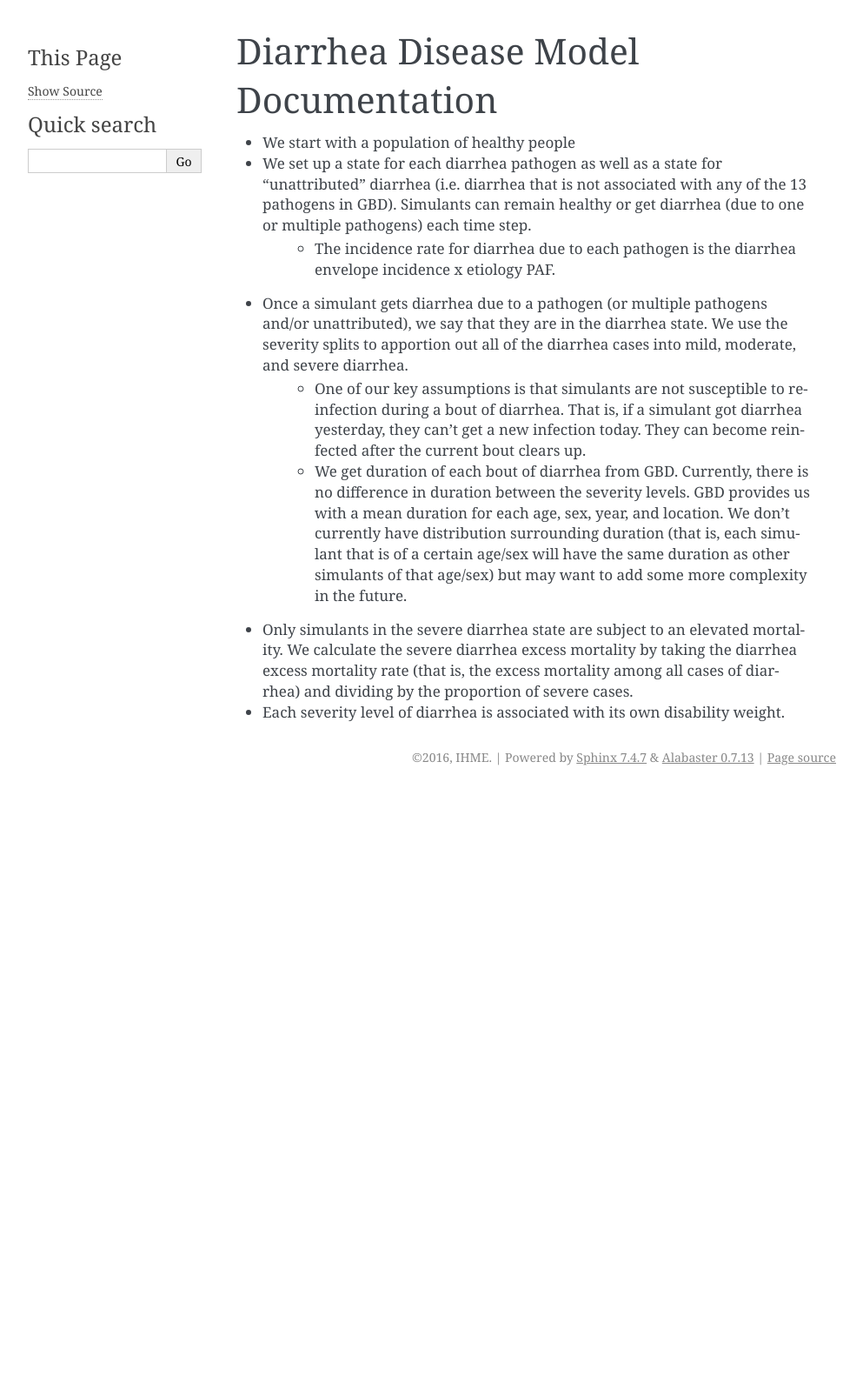
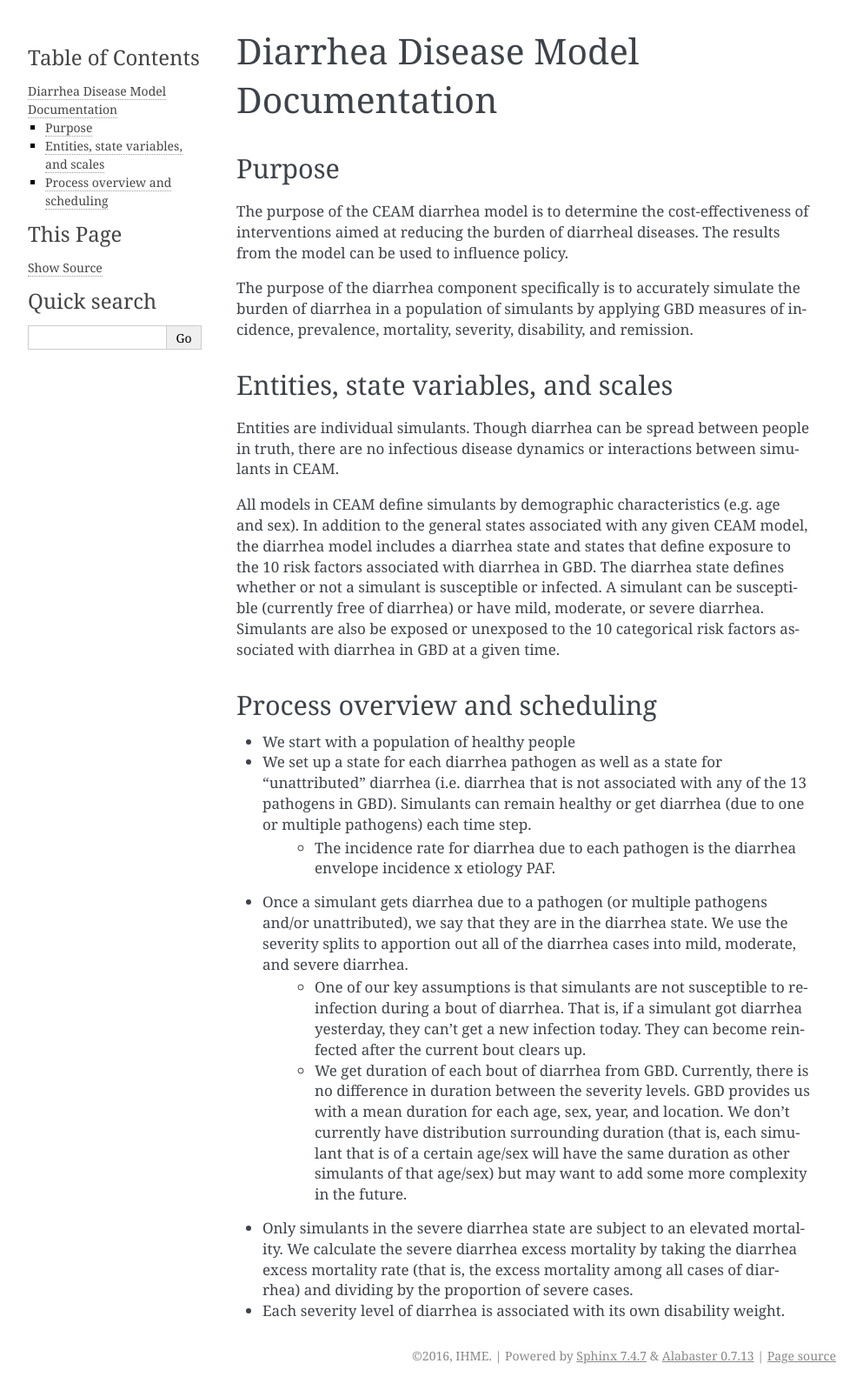
Before and after one commit to ihmeuw/vivarium_public_health, a Sphinx documentation site: the page built from docs/diarrhea_model_docs/diarrhea_disease_model.rst, in a window 1280 px wide. Shown: the whole page at 87% size, without its empty margins (148-1141 px from the left). Built offline with Sphinx 7.4.7, drawn with Linux system fonts in a browser that asks for light colours; before the commit the page ends 910 px from its top, so only the background shows below that.

Commit message:
updating docs

```diff
--- a/docs/diarrhea_model_docs/diarrhea_disease_model.rst
+++ b/docs/diarrhea_model_docs/diarrhea_disease_model.rst
@@ -1,5 +1,29 @@
 Diarrhea Disease Model Documentation
 ====================================
+Purpose
+*******
+The purpose of the CEAM diarrhea model is to determine the cost-effectiveness of interventions aimed at reducing the burden of diarrheal diseases. The results from the model can be used to influence policy.
+
+The purpose of the diarrhea component specifically is to accurately simulate the burden of diarrhea in a population of simulants by applying GBD measures of incidence, prevalence, mortality, severity, disability, and remission.
+
+Entities, state variables, and scales
+*************************************
+Entities are individual simulants. Though diarrhea can be spread between people in truth, there are no infectious disease dynamics or interactions between simulants in CEAM.
+
+All models in CEAM define simulants by demographic characteristics (e.g. age and sex). In addition to the general states associated with any given CEAM model, the diarrhea model includes a diarrhea state and states that define exposure to the 10 risk factors associated with diarrhea in GBD. The diarrhea state defines whether or not a simulant is susceptible or infected. A simulant can be susceptible (currently free of diarrhea) or have mild, moderate, or severe diarrhea. Simulants are also be exposed or unexposed to the 10 categorical risk factors associated with diarrhea in GBD at a given time.
+
+Process overview and scheduling
+*******************************
+
+
+
+
+
+
+
+
+
+
 - We start with a population of healthy people
 - We set up a state for each diarrhea pathogen as well as a state for "unattributed" diarrhea (i.e. diarrhea that is not associated with any of the 13 pathogens in GBD). Simulants can remain healthy or get diarrhea (due to one or multiple pathogens) each time step.
     - The incidence rate for diarrhea due to each pathogen is the diarrhea envelope incidence x etiology PAF.
```
